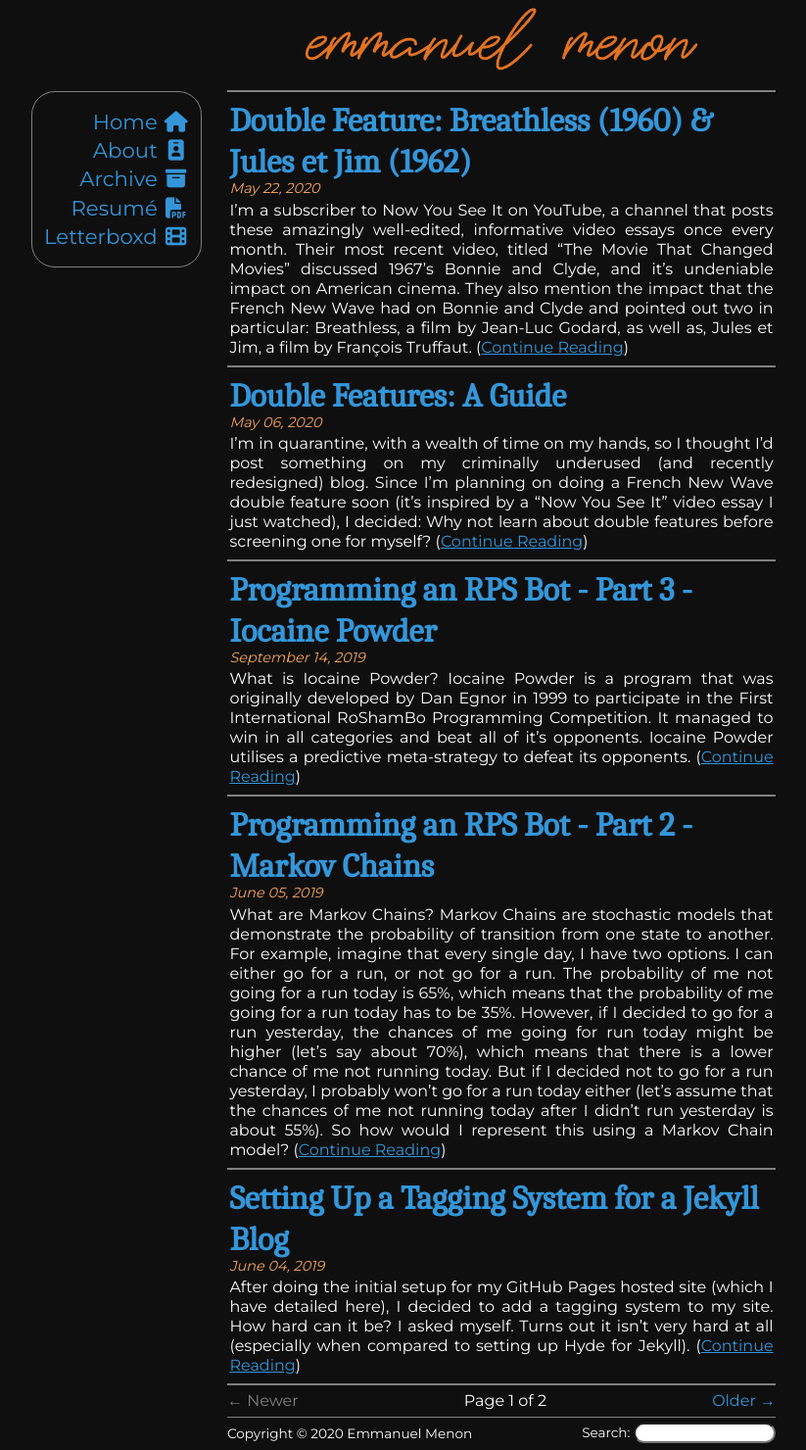
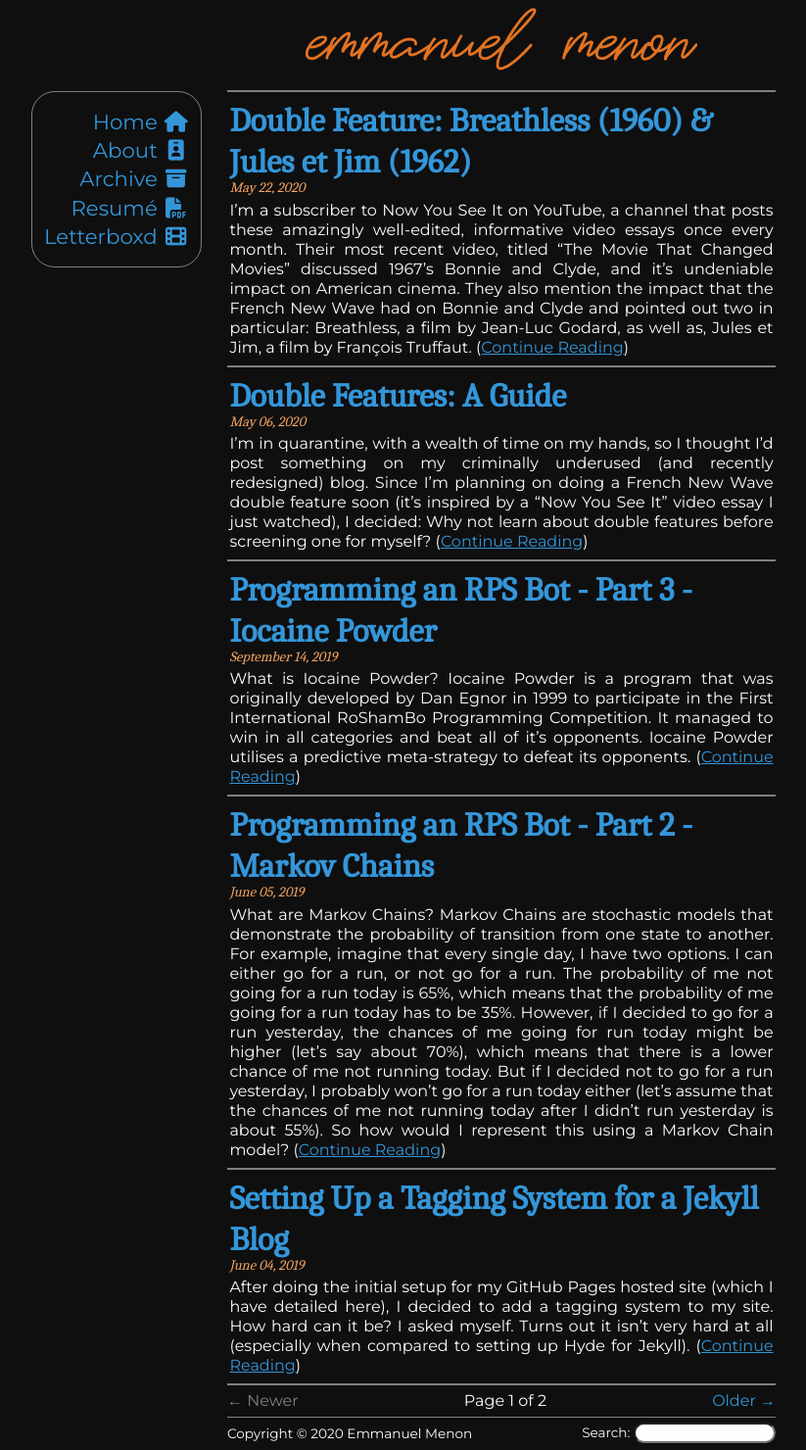
Before and after one commit to emmanuelmenon/emmanuelmenon.github.io, a Jekyll site: the page built from index.html, in a window 1280 px wide. Shown: the whole page at 98% size, without its empty margins (128-951 px from the left). Built offline with Jekyll 4.4.1, drawn with Linux system fonts in a browser that asks for light colours; nearby versions of some CDN libraries; the list of posts is cut into pages by our own code.

Commit message:
all heading caladea

```diff
--- a/assets/css/styles.css
+++ b/assets/css/styles.css
@@ -23,13 +23,14 @@
 
 /* text */
 p { font-size: 1em; line-height: 1.25; margin: 0.5rem 0; }
-h1 { font-size: 2.11em; font-weight: 700; text-align: left; font-family: 'Caladea', serif;}
+h1 { font-size: 2.11em; font-weight: 700; text-align: left;}
 h2 { font-size: 1.67em; }
 h3 { font-size: 1.33em; }
 h4 { font-size: 1.11em; }
 h5 { font-size: 1.07em; }
 h6 { font-size: 1.03em; }
 h1, h2, h3, h4, h5, h6 {
+	font-family: 'Caladea', serif;
 	color: #f4a460;
 	line-height: 1.25;
 	margin-top: 0.3rem;
```
